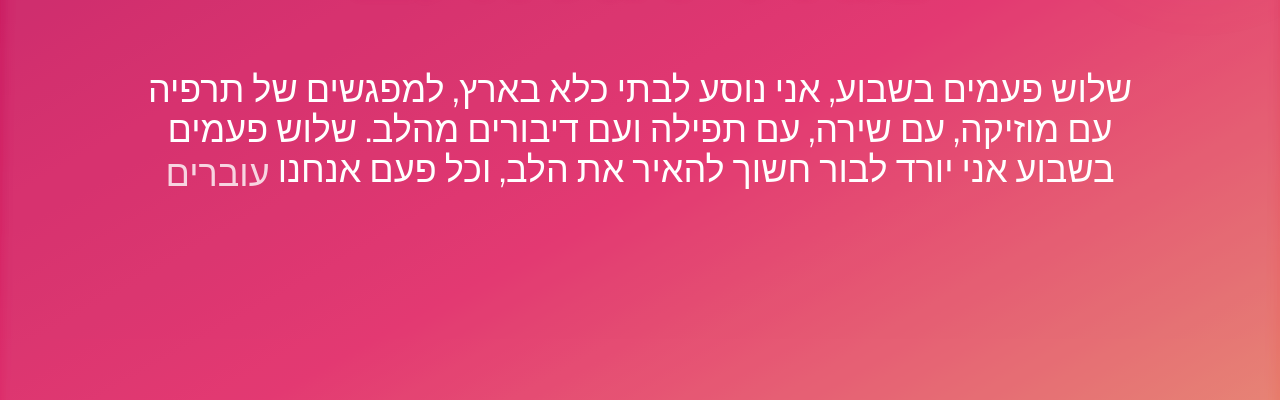
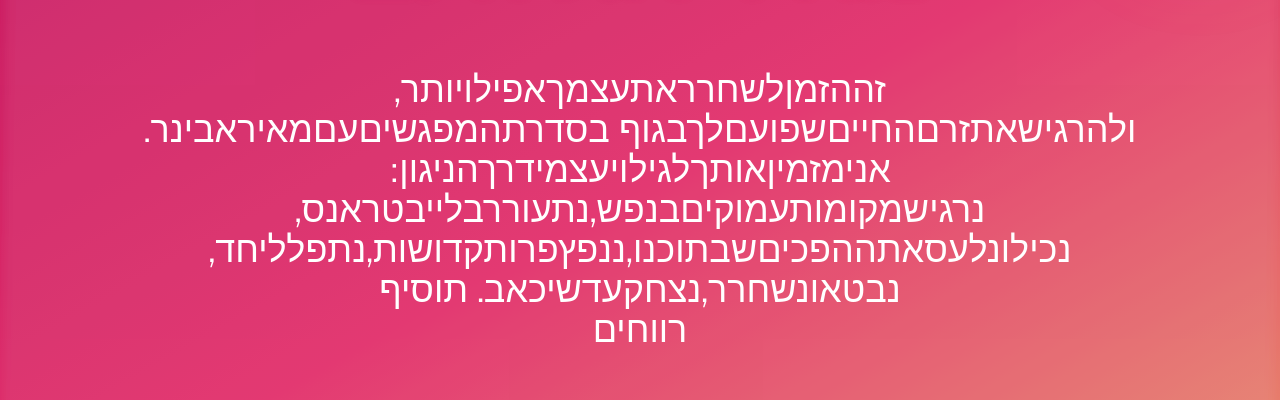
Before and after one commit to Zevik/Meir-Sadna-Next, a Next.js app: page / in a window 1280 px wide. Shown: the part 170-570 px from the top of the page. Built offline with nearby package versions, Linux system fonts and the light colour scheme.

Commit message:
Initial commit

```diff
--- a/src/app/page.tsx
+++ b/src/app/page.tsx
@@ -8,7 +8,7 @@ import Image from "next/image";
 
 // קומפוננטה להנפשת טקסט מילה אחרי מילה
 const AnimatedText = () => {
-  const text = "שלוש פעמים בשבוע, אני נוסע לבתי כלא בארץ, למפגשים של תרפיה עם מוזיקה, עם שירה, עם תפילה ועם דיבורים מהלב. שלוש פעמים בשבוע אני יורד לבור חשוך להאיר את הלב, וכל פעם אנחנו עוברים ביחד מסע מיוחד וטוב, פנימה. רק בזכות הוראות הקבע שלכם אני יכול להמשיך בפעילות המיוחדת הזאת וכך אתם מהווים חלק ממשי מהאור שחודר אל הלבבות מבעד לחומות.";
+  const text = "זההזמןלשחרראתעצמךאפילויותר,\n\nולהרגישאתזרםהחייםשפועםלךבגוף\n\nבסדרתהמפגשיםעםמאיראבינר.\n\nאנימזמיןאותךלגילויעצמידרךהניגון:\n\nנרגישמקומותעמוקיםבנפש,נתעוררבלייבטראנס,\n\nנכילונלעסאתההפכיםשבתוכנו,ננפץפרותקדושות,נתפלליחד,\n\nנבטאונשחרר,נצחקעדשיכאב.\n\nתוסיף רווחים";
   const words = text.split(" ");
 
   return (
```
